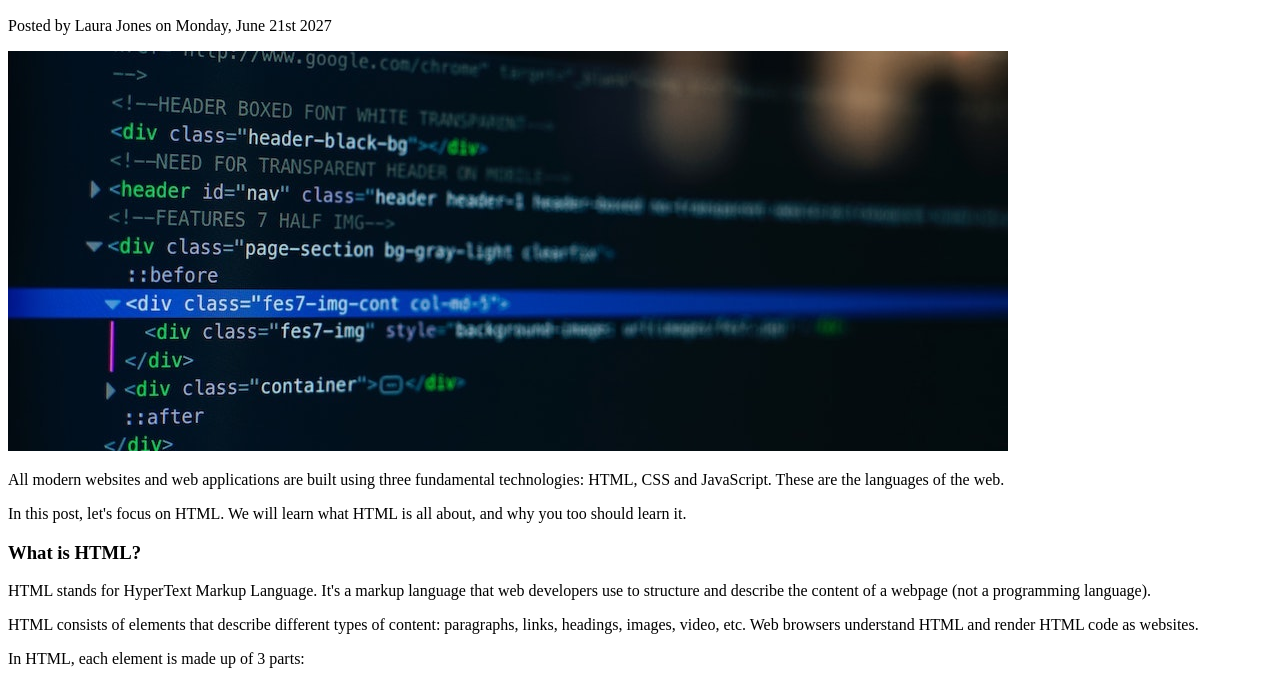
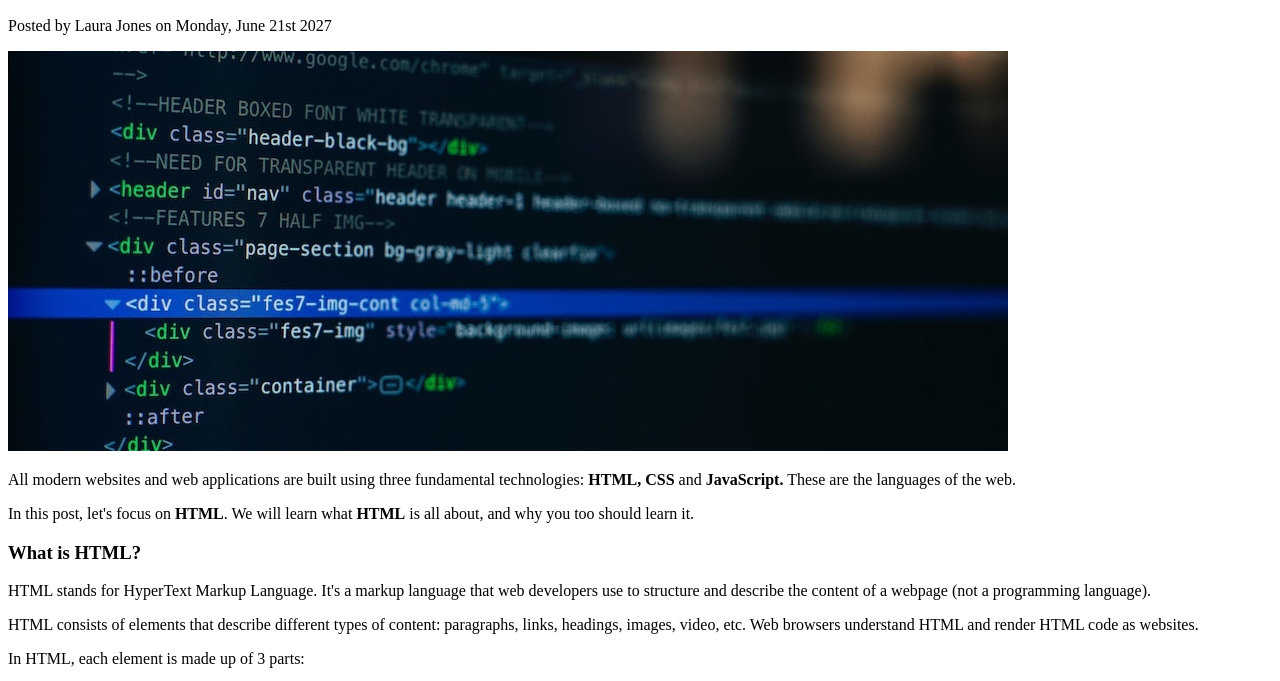
Before and after one commit to diegolohan14/-ter, a plain HTML site: page index.html in a window 1280 px wide. Shown: the part 110-791 px from the top of the page. Drawn offline with Linux system fonts and the light colour scheme.

Commit message:
Add strong

```diff
--- a/index.html
+++ b/index.html
@@ -10,8 +10,8 @@
     <h2>The Basic Language of the Web: HTML</h2>
     <p>Posted by Laura Jones on Monday, June 21st 2027</p>
     <img src="post-img.jpg" alt="Post image">
-    <p>All modern websites and web applications are built using three fundamental technologies: HTML, CSS and JavaScript. These are the languages of the web.</p>
-    <p>In this post, let's focus on HTML. We will learn what HTML is all about, and why you too should learn it.</p>
+    <p>All modern websites and web applications are built using three fundamental technologies: <strong>HTML, CSS</strong> and <strong>JavaScript.</strong> These are the languages of the web.</p>
+    <p>In this post, let's focus on <strong>HTML</strong>. We will learn what <strong>HTML</strong> is all about, and why you too should learn it.</p>
     <h3>What is HTML?</h3>
     <p>HTML stands for HyperText Markup Language. It's a markup language that web developers use to structure and describe the content of a webpage (not a programming language).</p>
     <p>HTML consists of elements that describe different types of content: paragraphs, links, headings, images, video, etc. Web browsers understand HTML and render HTML code as websites.</p>
```
